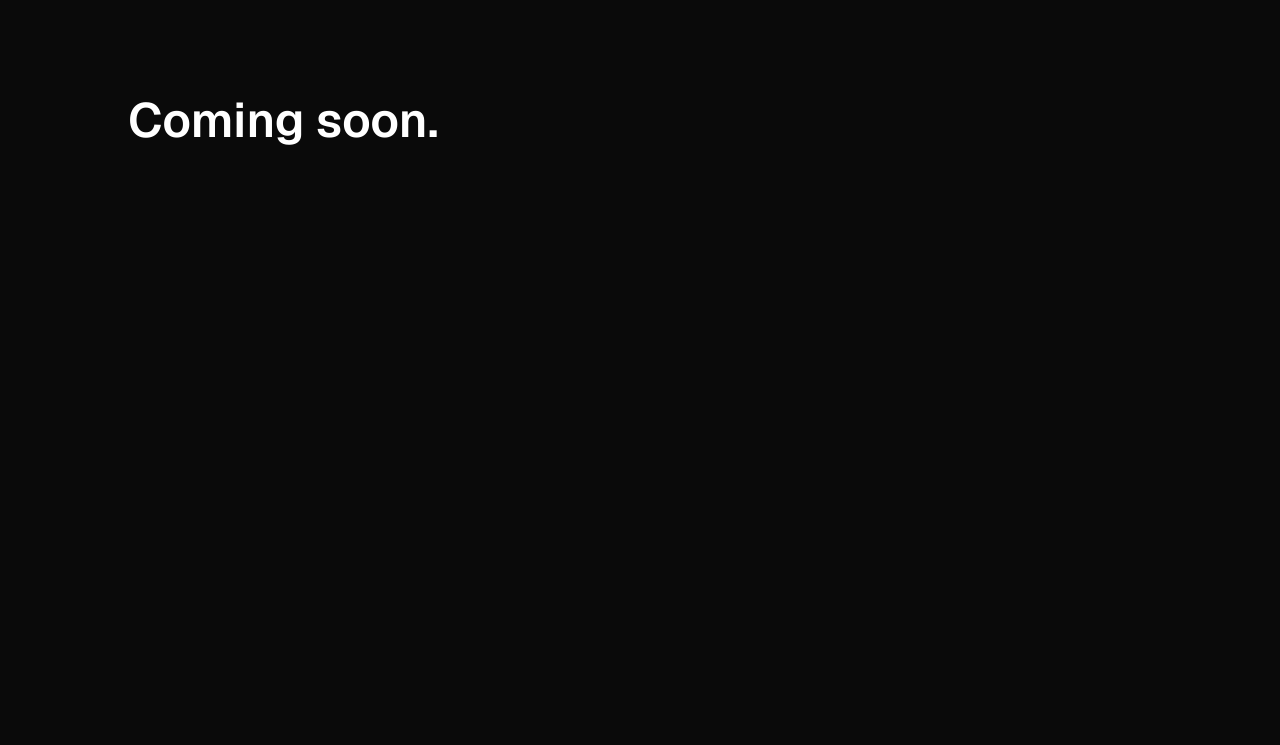
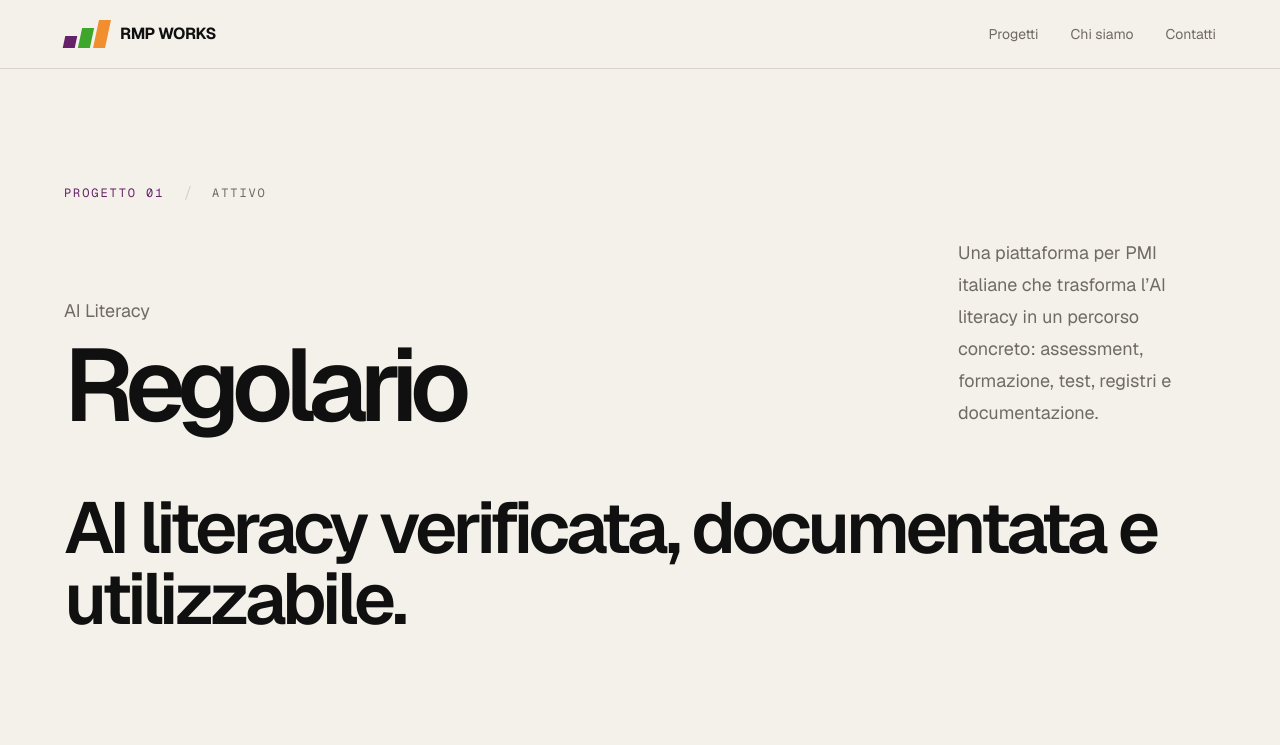
Before and after one commit to MacNaym/rmpworks, a Next.js app: page /projects/regolario in a window 1280 px wide. Shown: the top 745 px of the page. Built offline with nearby package versions, Linux system fonts and the light colour scheme.

Commit message:
Build Regolario project page

```diff
--- a/app/projects/regolario/page.tsx
+++ b/app/projects/regolario/page.tsx
@@ -1,9 +1,29 @@
-export default function Page() {
+import ProjectDetail from "../_components/ProjectDetail";
+
+export default function RegolarioPage() {
   return (
-    <main className="min-h-screen bg-neutral-950 px-6 py-24 text-white">
-      <div className="mx-auto max-w-5xl">
-        <h1 className="text-5xl font-semibold">Coming soon.</h1>
-      </div>
-    </main>
+    <ProjectDetail
+      eyebrow="Progetto 01"
+      name="Regolario"
+      category="AI Literacy"
+      headline="AI literacy verificata, documentata e utilizzabile."
+      description="Una piattaforma per PMI italiane che trasforma l’AI literacy in un percorso concreto: assessment, formazione, test, registri e documentazione."
+      accent="var(--rmp-purple)"
+      status="Attivo"
+      problem="Molte aziende usano già strumenti AI, ma senza una fotografia chiara degli usi reali, senza formazione per ruolo e senza documentazione ordinata."
+      solution="Regolario riunisce assessment, inventario AI, formazione, test, attestati, registri e policy in un unico percorso verificabile."
+      audience={[
+        "PMI che devono strutturare l’uso dell’AI senza costruire un sistema interno da zero.",
+        "Aziende che vogliono formare persone e ruoli diversi con un percorso leggibile e documentato.",
+        "Organizzazioni che vogliono trasformare attività sparse in un fascicolo finale consultabile e aggiornabile.",
+      ]}
+      principles={[
+        "Prima capire cosa viene già usato, poi decidere cosa formare e documentare.",
+        "Formazione corta, per ruolo e collegata ai casi d’uso reali.",
+        "Ogni passaggio deve lasciare una traccia verificabile: test, registri, attestati e policy.",
+      ]}
+      externalHref="https://regolario.com"
+      externalLabel="Visita Regolario"
+    />
   );
 }
```
